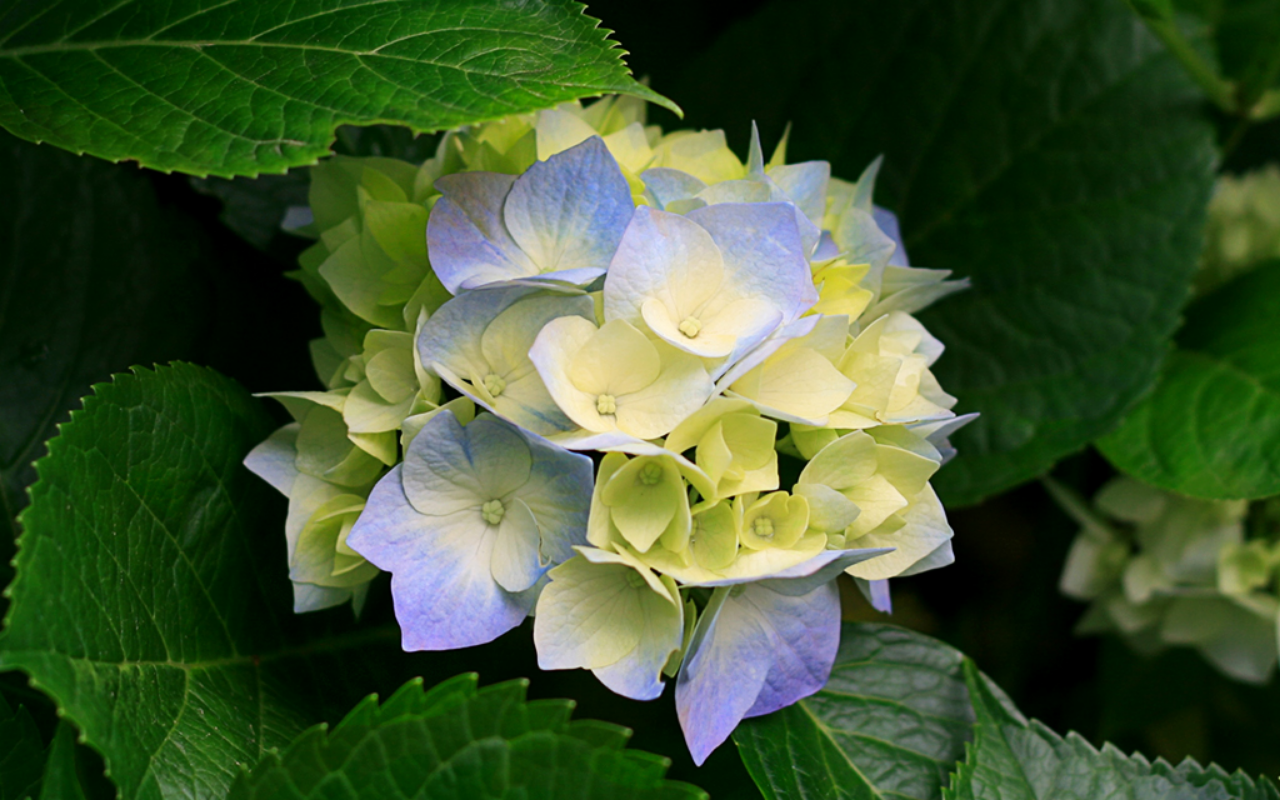
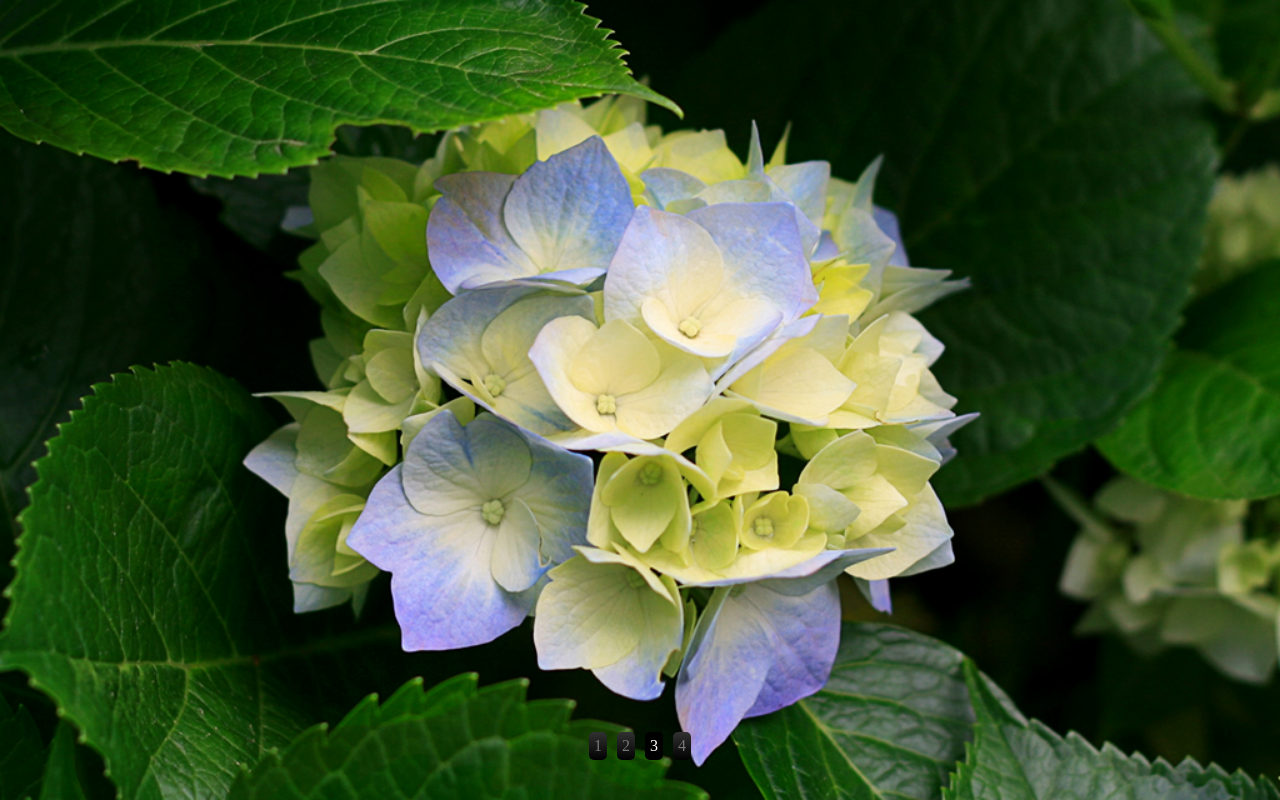
Before and after one commit to guilhermefarias/jquery.slidefull.js, a plain HTML site: page demo/index.html in a window 1280 px wide. Drawn offline with nearby package versions, Linux system fonts and the light colour scheme.

Commit message:
Adding pagination styles

```diff
--- a/slidefull.css
+++ b/slidefull.css
@@ -15,3 +15,29 @@
 	background-position: center center;
 	background-repeat: no-repeat;
 }
+
+.slidefull-pagination {
+	bottom: 5%;
+	width: 100%;
+	z-index: 50;
+	color: #777;
+	font-size: 16px;
+	text-align: center;
+	position: absolute;
+}
+
+.slidefull-page {
+	padding: 5px;
+	margin: 0 5px;
+	cursor: pointer;
+	display: inline-block;
+	border-radius: 5px;
+	background-color: #222;
+	background-image: linear-gradient(to bottom, #313131, #010101);
+}
+
+.slidefull-page.active {
+	color: #fff;
+	background-color: #000;
+	background-image: none;
+}
```
